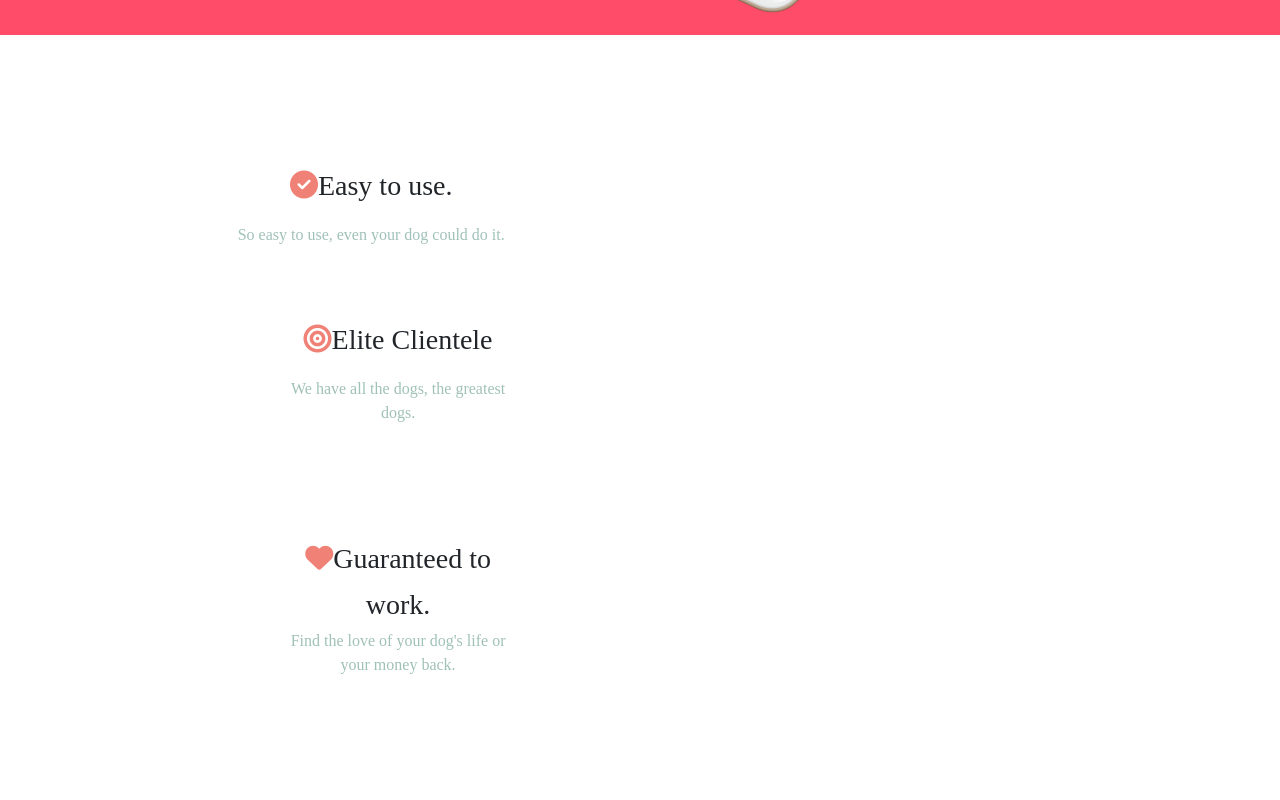
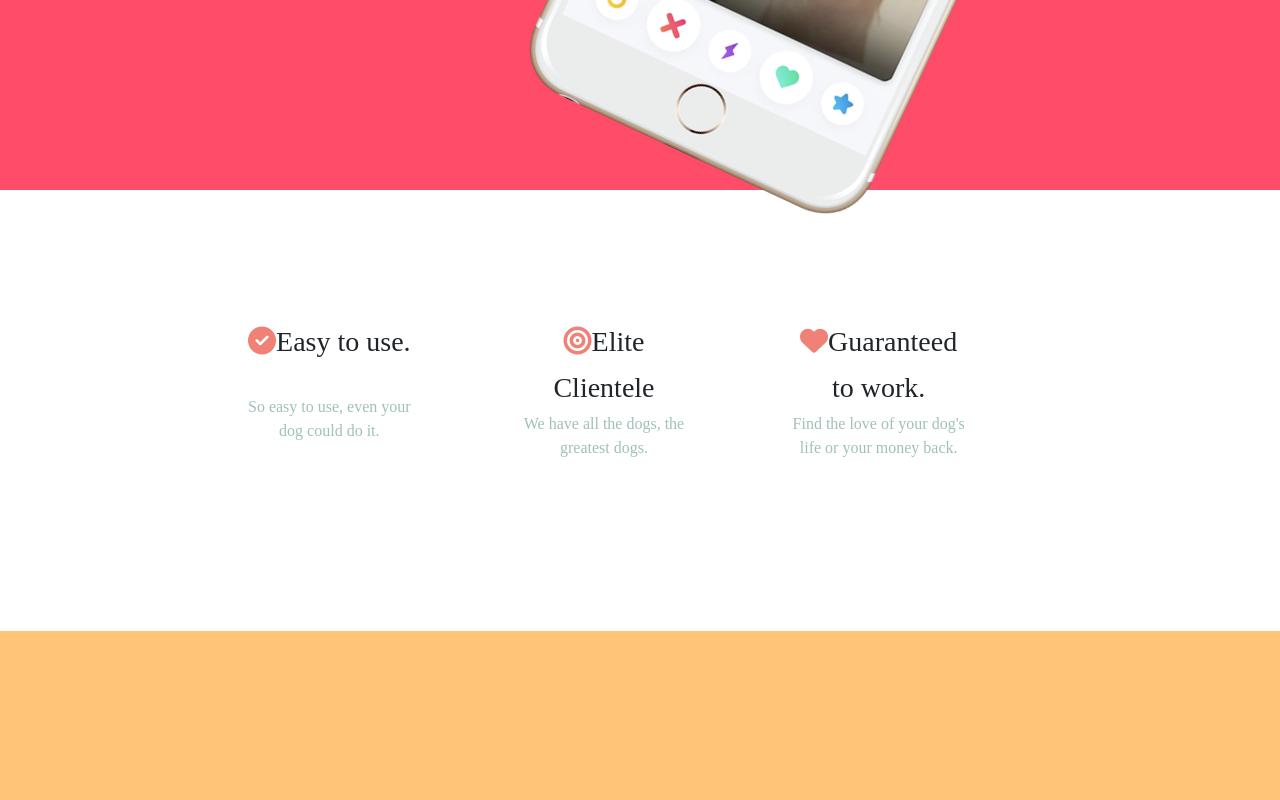
Before and after one commit to artlye/bzPerrunchos, a plain HTML site: page index.html in a window 1280 px wide. Shown: the part 720-1520 px from the top of the page. Drawn offline with nearby package versions, Linux system fonts and the light colour scheme.

Commit message:
Update index.html

```diff
--- a/index.html
+++ b/index.html
@@ -67,7 +67,7 @@ $pesticide-debug-depth: false; -->
     <script src="https://cdn.jsdelivr.net/npm/bootstrap@5.0.0-beta1/dist/js/bootstrap.min.js" integrity="sha384-pQQkAEnwaBkjpqZ8RU1fF1AKtTcHJwFl3pblpTlHXybJjHpMYo79HY3hIi4NKxyj" crossorigin="anonymous"></script> -->
 
 
-    <div class="container-fluid">
+    <!-- <div class="container"> -->
 
     <!--Nav Bar -->
 
@@ -143,41 +143,34 @@ $pesticide-debug-depth: false; -->
 
   <!-- Features -->
 
-  <!-- <div class="container">
-
-    <div class="container-fluid"> -->
 
   <section id="features">
 
     <div class="container">
 
-      <!-- <div class="container-fluid"> -->
-
       <div class="row">
 
-        <div class="feature-box">
-          <div class="col-md-6 col-lg-4">
-
+        <div class="feature-box row justify-content-start col-lg-4">
 
           <h3 class="feature1"><i class="icon fas fa-check-circle" fa-4x></i>Easy to use.</h3>
           <p>So easy to use, even your dog could do it.</p>
 
         </div>
 
-          <div class="feature-box">
-            <div class="col-md-6 col-lg-4">
+        <div class="feature-box row justify-content-center col-lg-4">
+
           <h3 class="feature2"><i class="icon fas fa-bullseye" fa-4x></i>Elite Clientele</h3>
           <p>We have all the dogs, the greatest dogs.</p>
-            </div>
+
         </div>
 
-          <div class="feature-box">
-            <div class="col-md-6 col-lg-4">
+        <div class="feature-box row justify-content-end col-lg-4">
+
           <h3 class="feature3"><i class="icon fas fa-heart" fa-4x></i>Guaranteed to work.</h3>
           <p>Find the love of your dog's life or your money back.</p>
 
+
         </div>
-
 
       </div>
 
@@ -186,8 +179,6 @@ $pesticide-debug-depth: false; -->
     <!-- </div> -->
 
     <!-- </div> -->
-
-      </div>
 
   </section>
 
```
Lines whose indentation alone changed are shown as unchanged.
